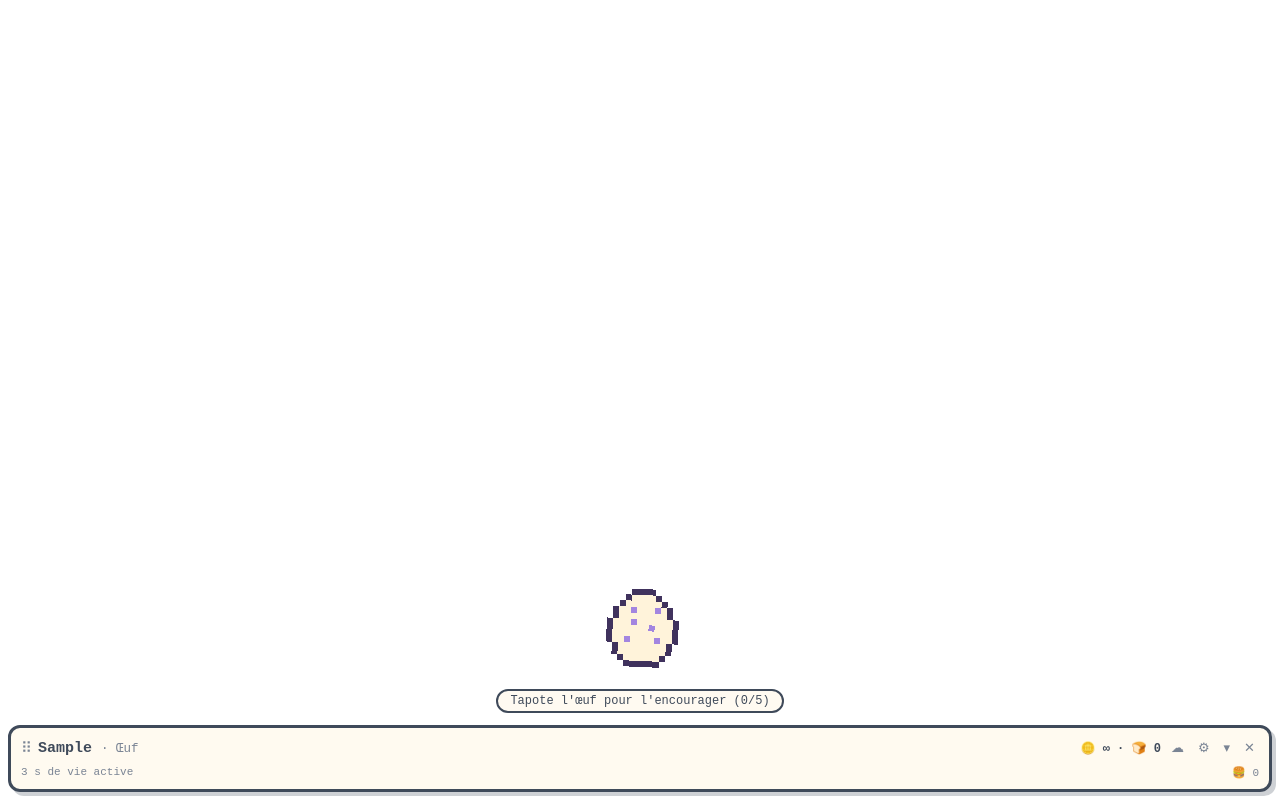
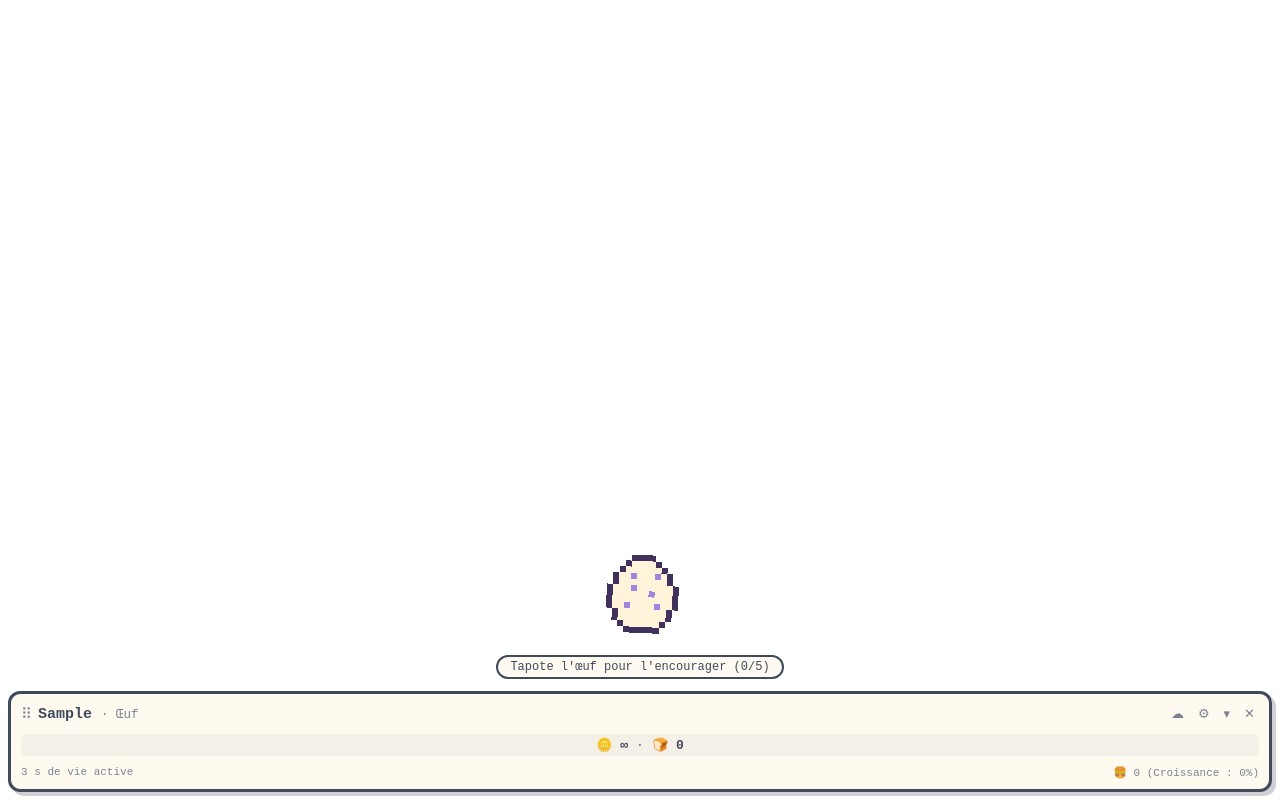
Before and after one commit to TokiKorp/tokidashi, a React (Vite) app: page / in a window 1280 px wide. Both pictures are taken after typing "Sample" into the empty fields and a click on the button "Couver l'œuf". Built offline with nearby package versions, Linux system fonts and the light colour scheme.

Commit message:
feat: design full-width wallet-bar to prevent pet name cropping, display companion growth percentage in statusbar

```diff
--- a/src/App.css
+++ b/src/App.css
@@ -85,10 +85,27 @@ body {
   font-weight: normal;
 }
 
-.wallet {
+.wallet-bar {
+  display: flex;
+  justify-content: center;
+  align-items: center;
+  gap: 8px;
+  background: rgba(0, 0, 0, 0.04);
+  border-radius: 6px;
+  padding: 3px 6px;
   font-weight: bold;
-  font-size: 12px;
-  white-space: nowrap;
+  font-size: 13px;
+  color: var(--ink);
+  margin-top: 2px;
+  margin-bottom: 2px;
+}
+.wallet-item {
+  display: flex;
+  align-items: center;
+  gap: 4px;
+}
+.wallet-separator {
+  color: var(--ink-soft);
 }
 
 .btn-close,
--- a/src/App.tsx
+++ b/src/App.tsx
@@ -19,12 +19,14 @@ import { AdoptScreen, DeathScreen } from './ui/Screens';
 import { ShopPanel } from './ui/ShopPanel';
 import { SkillPanel } from './ui/SkillPanel';
 import { CloudPanel } from './ui/CloudPanel';
+import { TRANSLATIONS } from './ui/translations';
 
 type OpenPanel = 'feed' | 'skills' | 'shop' | 'dev' | 'cloud' | null;
 
 export default function App() {
   const store = useTokidachi();
-  const { loaded, game, cfg, locked, reaction, notice, report } = store;
+  const { loaded, game, cfg, locked, reaction, notice, report, language } = store;
+  const t = TRANSLATIONS[language];
   const [panel, setPanel] = useState<OpenPanel>(null);
   const [hudVisible, setHudVisible] = useState(
     () => localStorage.getItem('tokidachi-hud') !== 'hidden',
@@ -129,7 +131,7 @@ export default function App() {
           <span className="minibar-stats">
             🍽️ {Math.round(c.satiety)} · 😊 {Math.round(c.mood)}
           </span>
-          <button className="btn-toggle" title="Afficher les contrôles" onClick={toggleHud}>
+          <button className="btn-toggle" title={t.show_hud} onClick={toggleHud}>
             ▴
           </button>
         </div>
@@ -143,19 +145,22 @@ export default function App() {
             </>
           }
         >
-          <span className="wallet" title="🪙 ta capacité IA (DEV : simulée) · 🍞 ses Miettes à lui">
-            🪙 {formatTokens(tokenLeft)} · 🍞 {formatCrumbs(game.wallet.crumbs)}
-          </span>
-          <button className="btn-toggle" title="Nuage & Classement" onClick={() => setPanel('cloud')}>
+          <button className="btn-toggle" title={t.cloud_panel} onClick={() => setPanel('cloud')}>
             ☁
           </button>
-          <button className="btn-toggle" title="Réglages" onClick={() => setPanel('dev')}>
+          <button className="btn-toggle" title={t.settings_panel} onClick={() => setPanel('dev')}>
             ⚙
           </button>
-          <button className="btn-toggle" title="Masquer les contrôles" onClick={toggleHud}>
+          <button className="btn-toggle" title={t.hide_hud} onClick={toggleHud}>
             ▾
           </button>
         </DragBar>
+
+        <div className="wallet-bar" title={t.wallet_tooltip}>
+          <span className="wallet-item">🪙 {tokenLeft !== null ? formatTokens(tokenLeft) : '∞'}</span>
+          <span className="wallet-separator">·</span>
+          <span className="wallet-item">🍞 {formatCrumbs(game.wallet.crumbs)}</span>
+        </div>
 
         {c.stage !== 'egg' && (
           <>
@@ -208,9 +213,9 @@ export default function App() {
         )}
 
         <footer className="statusbar">
-          <span>{formatActiveDuration(c.activeSeconds)} de vie active</span>
-          <span title="TOKEN mangés sur sa vie — il s'engraisse sans limite">
-            🍔 {formatTokens(Math.floor(c.tokensEaten))}
+          <span>{formatActiveDuration(c.activeSeconds)} {t.active_lifetime}</span>
+          <span title={language === 'fr' ? 'Croissance calée sur les jetons mangés' : 'Growth factor based on tokens eaten'}>
+            🍔 {formatTokens(Math.floor(c.tokensEaten))} ({t.growth} : {Math.round(growthFactor(c.tokensEaten) * 100)}%)
           </span>
           {cfg.simSpeed !== 1 && <span className="badge-dev">×{cfg.simSpeed}</span>}
         </footer>
--- a/src/ui/translations.ts
+++ b/src/ui/translations.ts
@@ -27,6 +27,15 @@ export const TRANSLATIONS = {
     secret_key: "Clé secrète...",
     activate: "Activer",
     activate_dev_mode_label: "Activer le mode Dev :",
+
+    // App.tsx
+    wallet_tooltip: "🪙 ta capacité IA (DEV : simulée) · 🍞 ses Miettes à lui",
+    active_lifetime: "de vie active",
+    growth: "Croissance",
+    cloud_panel: "Nuage & Classement",
+    settings_panel: "Réglages",
+    hide_hud: "Masquer les contrôles",
+    show_hud: "Afficher les contrôles",
   },
   en: {
     settings: "Settings",
@@ -54,5 +63,14 @@ export const TRANSLATIONS = {
     secret_key: "Secret key...",
     activate: "Activate",
     activate_dev_mode_label: "Activate Dev Mode:",
+
+    // App.tsx
+    wallet_tooltip: "🪙 your AI capacity (DEV: simulated) · 🍞 their own Crumbs",
+    active_lifetime: "active lifetime",
+    growth: "Growth",
+    cloud_panel: "Cloud & Leaderboard",
+    settings_panel: "Settings",
+    hide_hud: "Hide Controls",
+    show_hud: "Show Controls",
   }
 };
```
